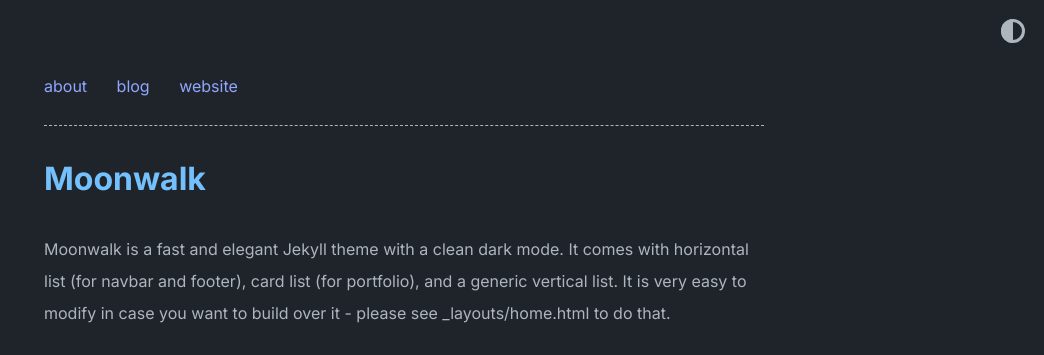
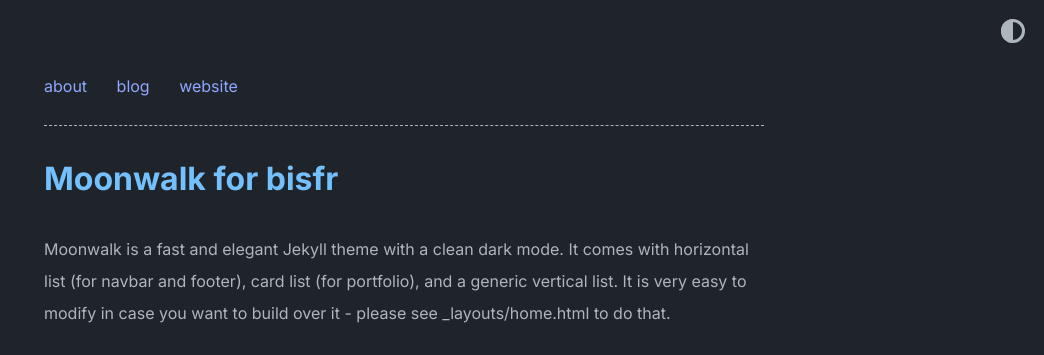
Before and after one commit to bisf/pi, a Jekyll site: the page built from index.md, in a window 1280 px wide. Shown: the top 355 px of the page, without its empty margins (236-1280 px from the left). Built offline with Jekyll 4.4.1, drawn with Linux system fonts in a browser that asks for light colours.

Commit message:
Update _config.yml

```diff
--- a/_config.yml
+++ b/_config.yml
@@ -1,4 +1,4 @@
-title: Moonwalk
+title: Moonwalk for bisfr
 author: Abhinav Saxena
 url: https://www.abhinavsaxena.com/moonwalk # root address of the site
 description: > # description of the site (multiple lines allowed)
```
